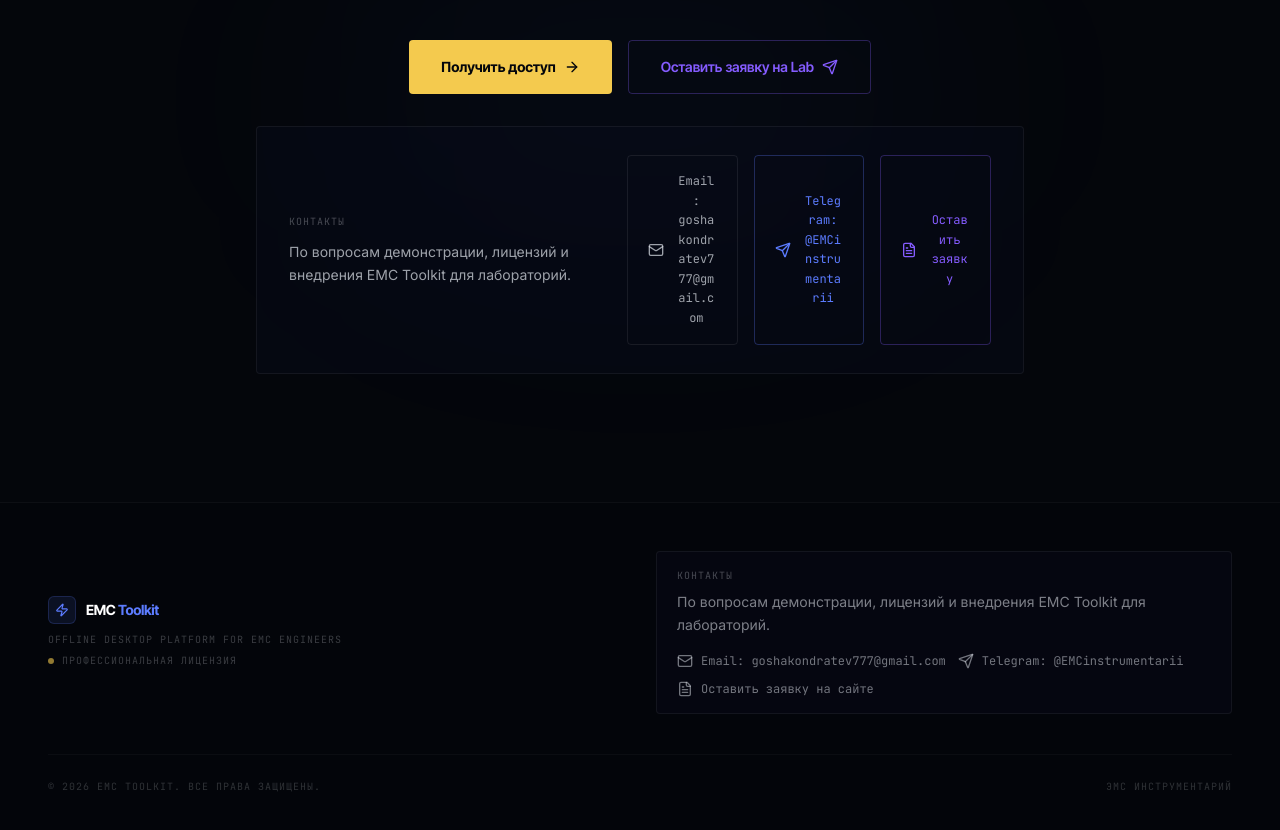
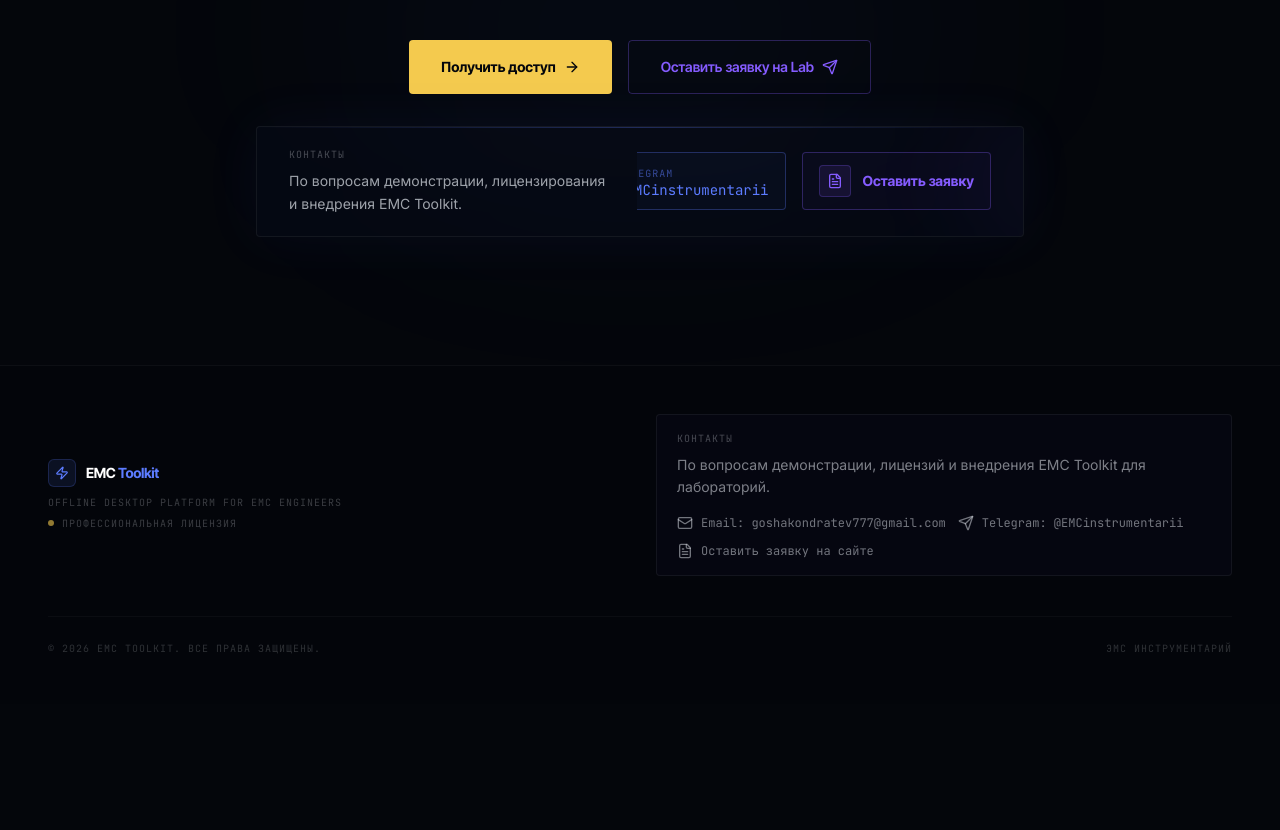
Before and after one commit to gosha01071997/emctoolkit-site, a React (Vite) app: page / in a window 1280 px wide. Shown: the part 8485-9315 px from the top of the page. After the commit the page ends 9189 px from the top, so only its background shows below. Built offline with nearby package versions, Linux system fonts and the light colour scheme; the HTML template or start-up script is replaced by a standard one.

Commit message:
Refine CTA contact panel

```diff
--- a/src/components/landing/CTASection.jsx
+++ b/src/components/landing/CTASection.jsx
@@ -58,37 +58,58 @@ export default function CTASection() {
           </div>
 
           {/* Contact block */}
-          <div className="relative left-1/2 w-[min(100%,calc(100vw-3rem))] max-w-5xl -translate-x-1/2 text-left px-5 py-5 sm:px-6 sm:py-6 lg:px-8 lg:py-7 border border-white/[0.06] rounded-sm bg-navy/30">
-            <div className="flex flex-col xl:flex-row xl:items-stretch xl:justify-between gap-6 lg:gap-7">
-              <div className="flex flex-col justify-center xl:max-w-[310px]">
-                <p className="font-mono text-[10px] text-data/30 uppercase tracking-widest mb-3">Контакты</p>
+          <div className="relative left-1/2 w-[min(100%,calc(100vw-3rem))] max-w-6xl -translate-x-1/2 text-left overflow-hidden rounded-sm border border-white/[0.06] bg-navy/35 shadow-[0_0_60px_rgba(80,118,255,0.06)]">
+            <div className="absolute inset-x-0 top-0 h-px bg-gradient-to-r from-transparent via-electric/30 to-transparent" />
+            <div className="absolute -right-24 top-1/2 h-32 w-32 -translate-y-1/2 rounded-full bg-violet/10 blur-3xl" />
+            <div className="relative flex flex-col gap-5 px-5 py-5 sm:px-6 lg:flex-row lg:items-center lg:justify-between lg:gap-8 lg:px-8">
+              <div className="lg:max-w-[360px] lg:shrink-0">
+                <p className="font-mono text-[10px] text-data/30 uppercase tracking-widest mb-2">Контакты</p>
                 <p className="text-data/70 text-sm leading-relaxed">
-                  По вопросам демонстрации, лицензий и внедрения EMC Toolkit для лабораторий.
+                  По вопросам демонстрации, лицензирования<br className="hidden sm:block" />
+                  и внедрения EMC Toolkit.
                 </p>
               </div>
-              <div className="grid grid-cols-1 md:grid-cols-3 gap-3 lg:gap-4 xl:flex-1">
+
+              <div className="flex min-w-0 flex-1 flex-row items-center gap-3 overflow-x-auto pb-1 sm:justify-end sm:gap-4 sm:pb-0">
                 <a
                   href={`mailto:${EMAIL}`}
-                  className="group/contact inline-flex min-w-0 min-h-[74px] items-center justify-center gap-3 px-5 py-4 border border-white/[0.08] text-data/70 font-mono text-xs rounded-sm hover:text-electric hover:bg-electric/10 hover:border-electric/30 transition-all"
+                  className="group/contact inline-flex shrink-0 items-center gap-3 rounded-sm border border-white/[0.08] bg-white/[0.02] px-4 py-3 text-data/75 transition-all hover:border-electric/30 hover:bg-electric/10 hover:text-electric"
+                  style={{ whiteSpace: 'nowrap' }}
                 >
-                  <Mail className="w-4 h-4 shrink-0" />
-                  <span className="min-w-0 text-center leading-relaxed break-words">Email: {EMAIL}</span>
+                  <span className="flex h-8 w-8 shrink-0 items-center justify-center rounded-sm border border-electric/20 bg-electric/10 text-electric">
+                    <Mail className="w-4 h-4" />
+                  </span>
+                  <span className="flex flex-col gap-0.5">
+                    <span className="font-mono text-[10px] uppercase tracking-widest text-data/35 group-hover/contact:text-electric/60">Email</span>
+                    <span className="font-mono text-sm leading-none">{EMAIL}</span>
+                  </span>
                 </a>
+
                 <a
                   href={TELEGRAM_URL}
                   target="_blank"
                   rel="noopener noreferrer"
-                  className="group/contact inline-flex min-w-0 min-h-[74px] items-center justify-center gap-3 px-5 py-4 border border-electric/30 text-electric font-mono text-xs rounded-sm hover:bg-electric/10 hover:border-electric/50 transition-all"
+                  className="group/contact inline-flex shrink-0 items-center gap-3 rounded-sm border border-electric/30 bg-electric/[0.04] px-4 py-3 text-electric transition-all hover:border-electric/50 hover:bg-electric/10 hover:shadow-[0_0_24px_rgba(68,214,255,0.12)]"
+                  style={{ whiteSpace: 'nowrap' }}
                 >
-                  <Send className="w-4 h-4 shrink-0" />
-                  <span className="min-w-0 text-center leading-relaxed break-words">Telegram: {TELEGRAM_HANDLE}</span>
+                  <span className="flex h-8 w-8 shrink-0 items-center justify-center rounded-sm border border-electric/25 bg-electric/10">
+                    <Send className="w-4 h-4" />
+                  </span>
+                  <span className="flex flex-col gap-0.5">
+                    <span className="font-mono text-[10px] uppercase tracking-widest text-electric/55">Telegram</span>
+                    <span className="font-mono text-sm leading-none">{TELEGRAM_HANDLE}</span>
+                  </span>
                 </a>
+
                 <button
                   onClick={() => setModal('lab')}
-                  className="group/contact inline-flex min-w-0 min-h-[74px] items-center justify-center gap-3 px-5 py-4 border border-violet/30 text-violet font-mono text-xs rounded-sm hover:bg-violet/10 hover:border-violet/50 transition-all"
+                  className="group/contact inline-flex shrink-0 items-center gap-3 rounded-sm border border-violet/30 bg-violet/[0.04] px-4 py-3 text-violet transition-all hover:border-violet/50 hover:bg-violet/10 hover:shadow-[0_0_24px_rgba(139,92,246,0.12)]"
+                  style={{ whiteSpace: 'nowrap' }}
                 >
-                  <FileText className="w-4 h-4 shrink-0" />
-                  <span className="min-w-0 text-center leading-relaxed break-words">Оставить заявку</span>
+                  <span className="flex h-8 w-8 shrink-0 items-center justify-center rounded-sm border border-violet/25 bg-violet/10">
+                    <FileText className="w-4 h-4" />
+                  </span>
+                  <span className="font-heading text-sm font-bold">Оставить заявку</span>
                 </button>
               </div>
             </div>
```
